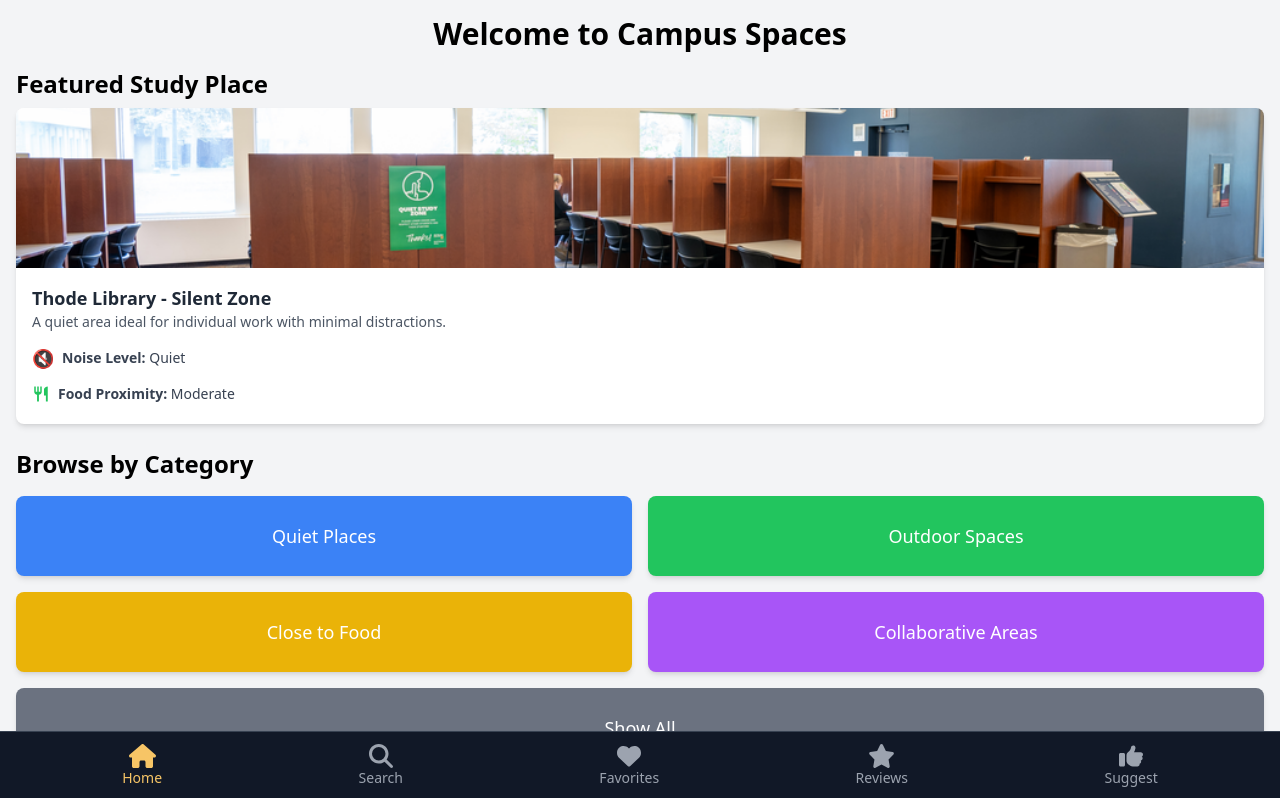
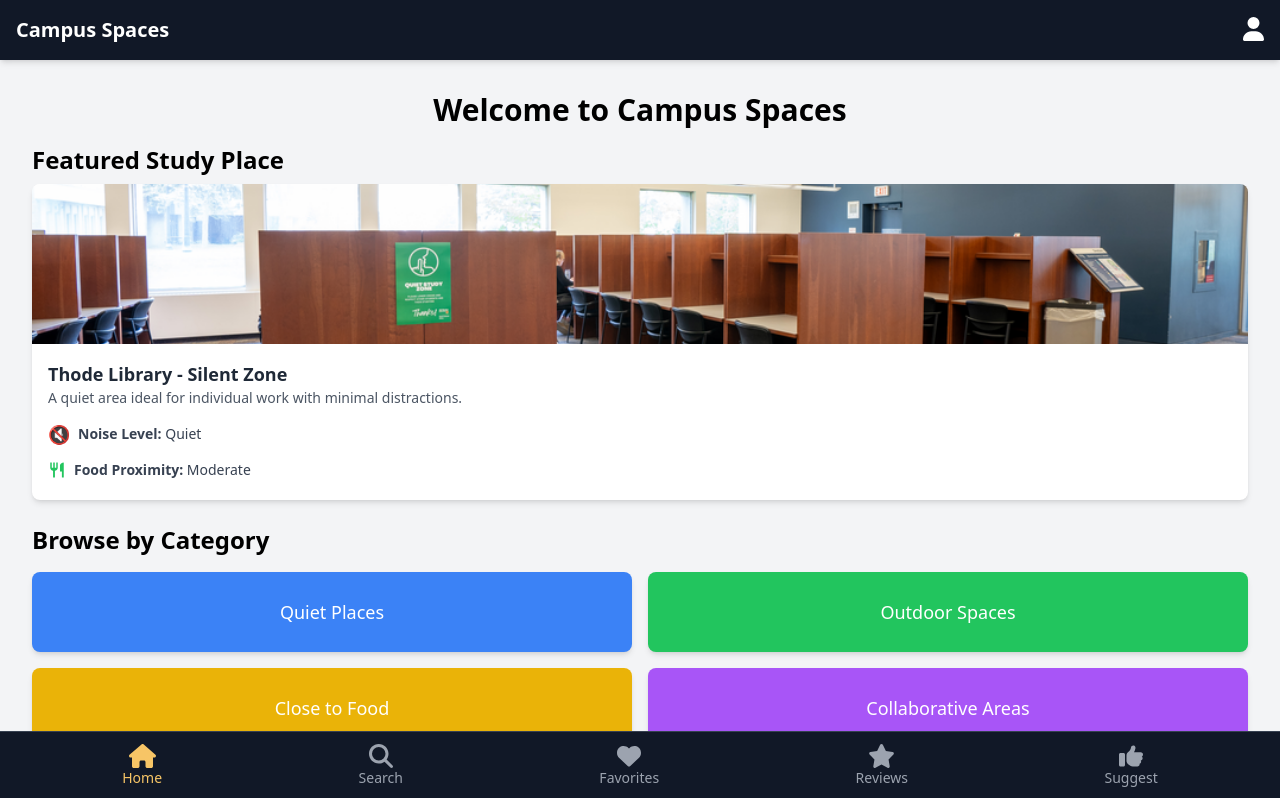
Before and after one commit to Housam2020/MACademics, a React (Create React App) app: page / in a window 1280 px wide. Shown: the top 798 px of the page. Built offline with nearby package versions, Linux system fonts and the light colour scheme.

Commit message:
add TopNavBar component and integrate it into App; replace Navbar with TopNavBar at the top

```diff
--- a/src/App.js
+++ b/src/App.js
@@ -1,21 +1,23 @@
 import React from "react";
-import { BrowserRouter as Router, Routes, Route } from "react-router-dom";
-import Navbar from "./components/Navbar";
+import { BrowserRouter as Router, Route, Routes } from "react-router-dom";
 import Home from "./pages/Home";
 import Favorites from "./pages/Favorites";
+import Recommendations from "./pages/Recommendations";
 import Search from "./pages/Search";
 import Reviews from "./pages/Reviews";
-import Recommendations from "./pages/Recommendations";
 import StudyPlaceDetails from "./pages/StudyPlaceDetails";
+import Navbar from "./components/Navbar";
+import TopNavBar from "./components/TopNavBar";
 
 const App = () => {
   return (
     <Router>
       <div className="flex flex-col min-h-screen bg-gray-100">
-        {/* Navbar */}
-        <Navbar />
+        {/* Top Navbar */}
+        <TopNavBar />
 
         {/* Main Content */}
+        <div className="flex-grow p-4">
           <Routes>
             <Route path="/" element={<Home />} />
             <Route path="/search" element={<Search />} />
@@ -25,6 +27,10 @@ const App = () => {
             <Route path="/study-place/:id" element={<StudyPlaceDetails />} />
           </Routes>
         </div>
+
+        {/* Bottom Navbar */}
+        <Navbar />
+      </div>
     </Router>
   );
 };
--- /dev/null
+++ b/src/components/TopNavBar.js
@@ -0,0 +1,38 @@
+import React from "react";
+import { FontAwesomeIcon } from "@fortawesome/react-fontawesome";
+import { faUser } from "@fortawesome/free-solid-svg-icons";
+import { Link, useLocation } from "react-router-dom";
+
+const TopNavBar = () => {
+  const location = useLocation();
+
+  const getTitle = () => {
+    switch (location.pathname) {
+      case "/":
+        return "Campus Spaces";
+      case "/search":
+        return "Search";
+      case "/favorites":
+        return "Favorites";
+      case "/recommendations":
+        return "Recommendations";
+      case "/reviews":
+        return "Reviews";
+      case "/account-settings":
+        return "Account Settings";
+      default:
+        return "Campus Spaces";
+    }
+  };
+
+  return (
+    <div className="bg-gray-900 text-white p-4 flex justify-between items-center shadow-md">
+      <h1 className="text-xl font-semibold">{getTitle()}</h1>
+      <Link to="/account-settings">
+        <FontAwesomeIcon icon={faUser} className="text-2xl" />
+      </Link>
+    </div>
+  );
+};
+
+export default TopNavBar;
```
Lines whose indentation alone changed are shown as unchanged.
